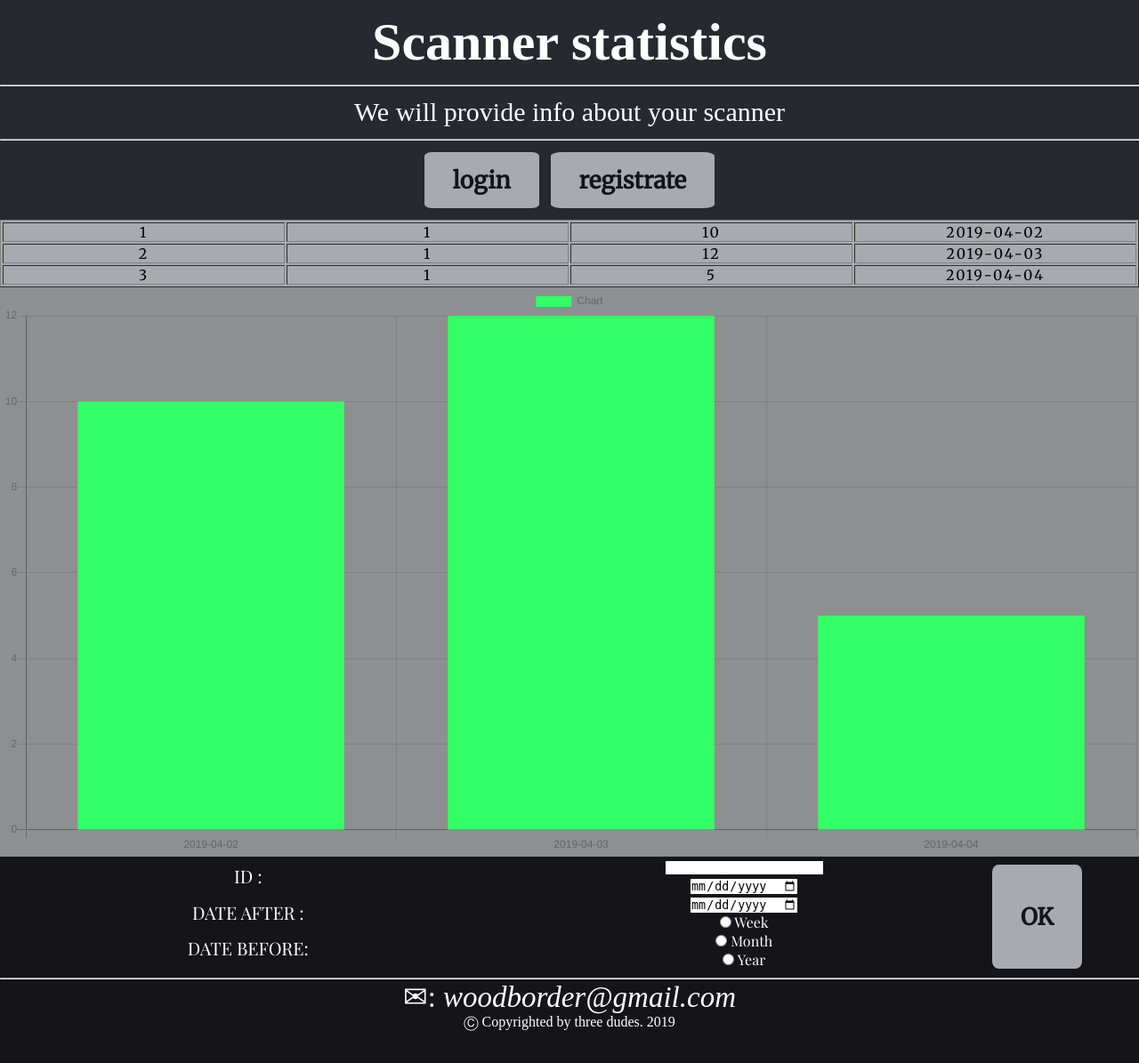
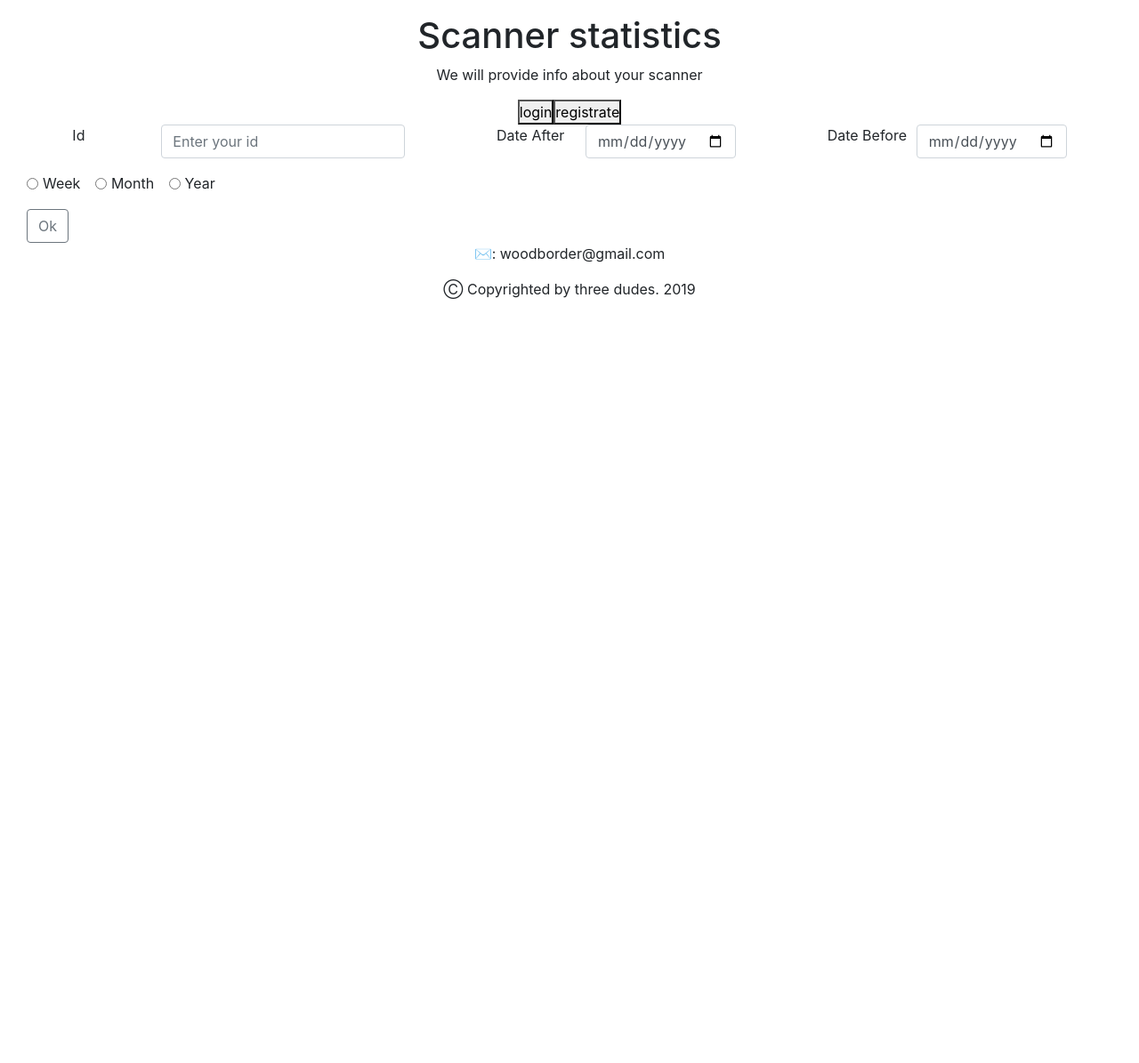
Before and after one commit to mixapaco/SensorCP, a PHP site: page /GetAll.php in a window 1280 px wide. Shown: the whole page at 89% size. After the commit the page ends 336 px from the top, so only its background shows below. Run offline with PHP 8.4, Linux system fonts and the light colour scheme; data comes from the database, SQL or seed files in the repository; some libraries are stand-ins or nearby versions.

Commit message:
bootstrap1

```diff
--- a/Footer.php
+++ b/Footer.php
@@ -1,8 +1,6 @@
-	<footer>
-		<div class="footerr"><hr>
-  			<p><span style="font-size: 33px;">&#9993:</span><span style="font-size: 33px; font-style: italic;"> woodborder@gmail.com</span></p>
-			<p>&#x24B8 Copyrighted by three dudes. 2019</p>
-		</div>
+	<footer id="footer" class="container-fluid">
+		<p>&#9993: woodborder@gmail.com</p>
+		<p>&#x24B8 Copyrighted by three dudes. 2019</p>
 	</footer>
 	<script type="text/javascript" src="https://cdn.jsdelivr.net/npm/chart.js@2.8.0/dist/Chart.min.js"></script>
 	<script type="text/javascript" src="https://code.jquery.com/jquery-3.4.0.min.js"></script>
--- a/GetAll.php
+++ b/GetAll.php
@@ -1,27 +1,44 @@
 <?php include 'header.php'; ?>
-<div id="mytable"></div>
+<form class="container-fluid">
+    <div id="in" class="form-group" >
+		<div class="ex">
+			<div class="med"><label for="id">Id</label></div>
+			<div><input type="text" class="form-control" id="id"  placeholder = "Enter your id">
+			</div>
+		</div>
+		<div class="ex">
 
-<div id="chart-conteiner">
-    <canvas id="mycanvas"></canvas>
-</div>
-<form action='' method='' class='knop'>
-    <div class="left">
-        <div class="aidi">ID :   </div>
-        <div class="aidi">DATE AFTER :   </div>
-        <div class="aidi">DATE BEFORE:   </div>
-    </div>
-    <div class="right">
+			<div class="med"><label for="inputdatea">Date After</label></div>
+			<div><input class="form-control" class='pole' id="inputdatea" type='date'  name='datea'>
+			</div>
+		</div>
+		<div class="ex">
+			<div class="med"><label for="inputdatea">Date Before</label></div>
 
-        <div><input class='pole' id="inputrec" type='text'  name='id'></div>
-        <div><input class='pole' id="inputdatea" type='date'  name='datea'></div>
-        <div><input class='pole' id="inputdateb" type='date'  name='dateb'></div>
+			<div><input class="form-control" class='pole' id="inputdatea" type='date'  name='datea'></div>
+		</div>
+	</div>
 
-        <div><input type="radio" id="rFilW" name="rFilter" value="Week"> Week</div>
-        <div><input type="radio" id="rFilM" name="rFilter" value="Month"> Month</div>
-        <div><input type="radio" id="rFilY" name="rFilter" value="Year"> Year</div>
 
-    </div>
-    <input type='button' onclick="getChart()" class="inp bot" value="OK">
+
+
+
+		<div class="form-group">
+			<div class="form-check form-check-inline">
+				<input class="form-check-input" type="radio" name="rFilter" id="rFilW" value="Week">
+				<label class="form-check-label" for="rFilW">Week</label>
+			</div>
+			<div class="form-check form-check-inline">
+				<input class="form-check-input" type="radio" name="rFilter" id="rFilM" value="Month">
+				<label class="form-check-label" for="rFilM">Month</label>
+			</div>
+			<div class="form-check form-check-inline">
+				<input class="form-check-input" type="radio" name="rFilter" id="rFilY" value="Year">
+				<label class="form-check-label" for="rFilY">Year</label>
+			</div>
+        </div>
+
+	<div id="but"><button type="button" class="btn btn-outline-secondary" onclick="getChart()">Ok</button></div>
 </form>
 </div>
 <?php include 'footer.php'; ?>
--- a/Header.php
+++ b/Header.php
@@ -5,48 +5,31 @@ session_start();
 <html>
 <head>
 	<title></title>
-  <link rel="stylesheet" href="css/style.css">
+	<meta name="viewport" content="width=device-width, initial-scale=1.0">
+	<link rel="stylesheet" href="https://stackpath.bootstrapcdn.com/bootstrap/4.3.1/css/bootstrap.min.css" integrity="sha384-ggOyR0iXCbMQv3Xipma34MD+dH/1fQ784/j6cY/iJTQUOhcWr7x9JvoRxT2MZw1T" crossorigin="anonymous">
 	<link href="https://fonts.googleapis.com/css?family=Merriweather" rel="stylesheet">
 	<link href="https://fonts.googleapis.com/css?family=Playfair+Display" rel="stylesheet">
-  <meta name="viewport" content="width=device-width, initial-scale=1.0">
+	<link rel="stylesheet" href="css/style.css">
+
 </head>
 <body>
-	<header>
-	 	<div class="headerr">
-      <h1 class='hesh'>Scanner statistics</h1>
-      <hr>
-			<p class='pesh'>We will provide info about your scanner</p>
-      <hr>
-		  <div id="callout">
-        <h2> <i class="fa fa-envelope" aria-hidden="true"></i></h2>
-    	</div>
-      <div id="login">
+	<header class="container-fluid" id="header">
+	 	<p><h1 class="h1">Scanner statistics</h1>
+		We will provide info about your scanner</p>
+		<div>
 			<?php
 			if($_SESSION!='undefine')
 			if(!empty($_SESSION["login_user"]))
 			{
 				echo $_SESSION['login_user'];
-        echo
-        "<button onclick='getLogoutPage()'>
-         logout
-        </button>";
+				echo "<button onclick='getLogoutPage()'>logout</button>";
 			}
 			else
 			{
-        echo
-        "<button class='inp lef' onclick='getLoginPage()'>
-         login
-        </button>";
-        echo
-        "<button class='inp rig' onclick='getRegistrPage()'>
-         registrate
-        </button>";
-
+				echo "<button onclick='getLoginPage()'>login</button>";
+				echo "<button onclick='getRegistrPage()'>registrate</button>";
 			}
 			?>
-
-
-      </div>
 		</div>
     </header>
-  <div class="conntennt">
+	<div class="container-fluid">
--- a/css/style.css
+++ b/css/style.css
@@ -2,113 +2,37 @@
 	margin: 0;
 	padding: 0;
 }
-.headerr{
-	height:20%;
-	width:100%;
-	text-align: center;
-	background: #282830;
-	color: white;
-	font-size: 30px;
-}
 
-.conntennt{
-	height: 68%;
-	width: 100%;
-	min-width: 100%;
-	min-height: 100%;
-}
-.hesh{
-	padding-top: 1%;
-	padding-bottom: 1%;
-}
-.pesh{
-	padding-top: 1%;
-	padding-bottom: 1%;
-}
-
-#mytable{
-	table-layout: fixed;
-	width: 100%;
-	border-collapse: collapse;
-	/* border: 3px solid #282830; */
-	margin-right: auto;
-	margin-left: auto;
-	font-family: 'Merriweather', sans-serif;
-	letter-spacing: 2px;
-	background-color: #a7aaaf;
+#header.container-fluid{
 	text-align: center;
 }
-.cell{
-	width: 5%;
+#in.form-group{
+	display:flex;
+	justify-content:space-around;
+	flex-wrap:wrap;
 }
-.td{
+.med{
+	min-width:100px;
+}
+.ex{
+	display:flex;
+}
+#footer.container-fluid{
 	text-align: center;
 }
-#mycanvas{
-	background-color: #8e8f91;
-}
-#chart-conteiner{
-	text-align: center;
-}
-.knop{
-	width: 100%;
-	display: flex;
-	text-align: center;
-	background-color: #151519;
-	color: white;
-	font-family: 'Playfair Display', serif;
-	padding-bottom: 0.75%;
-}
-.left{
-	width: 50%;
-	display: block;
-}
-.right{
-	width: 50%;
-	display: block;
-}
-.aidi{
-	font-style: normal;
-	font-size: 20px;
-	text-decoration-color: white;
-	text-anchor: white 3px;
-	padding-top: 1.5%;
-	margin-bottom: 0.9%;
-}
-.inp{
-	font-family: 'Merriweather', sans-serif;
-	margin-top: 0.75%;
-	background-color: #a7aaaf;
-	border: none;
-	color: #10151c;
-	padding: 15px 32px;
-	text-align: center;
-	font-weight: bold;
-	display: inline-block;
-	font-size: 26px;
-	border-radius: 7%;
-}
-.rig{
-	margin-left: 1%;
-	margin-bottom: 1%;
-	margin-top: 1%;
-}
-.bot{
-	margin-right: 5%;
-}
+   @media screen and (max-device-width: 600px) {
+    .form-group {
+		    justify-content: start !important;
+	}
+   }
 
-.pole{
-	/*border-radius: 12px;*/
-	border: none;
-}
-.footerr{
-	margin-top: 0%;
-	height:12%;
-	position: absolute;
-  	left: 0;
-  	width: 100%;
-  	background-color: #151519;
-  	color: white;
-  	text-align: center;
-	display: block;
-}
+
+
+
+
+
+
+
+
+
+.
```
Lines whose indentation alone changed are shown as unchanged.
